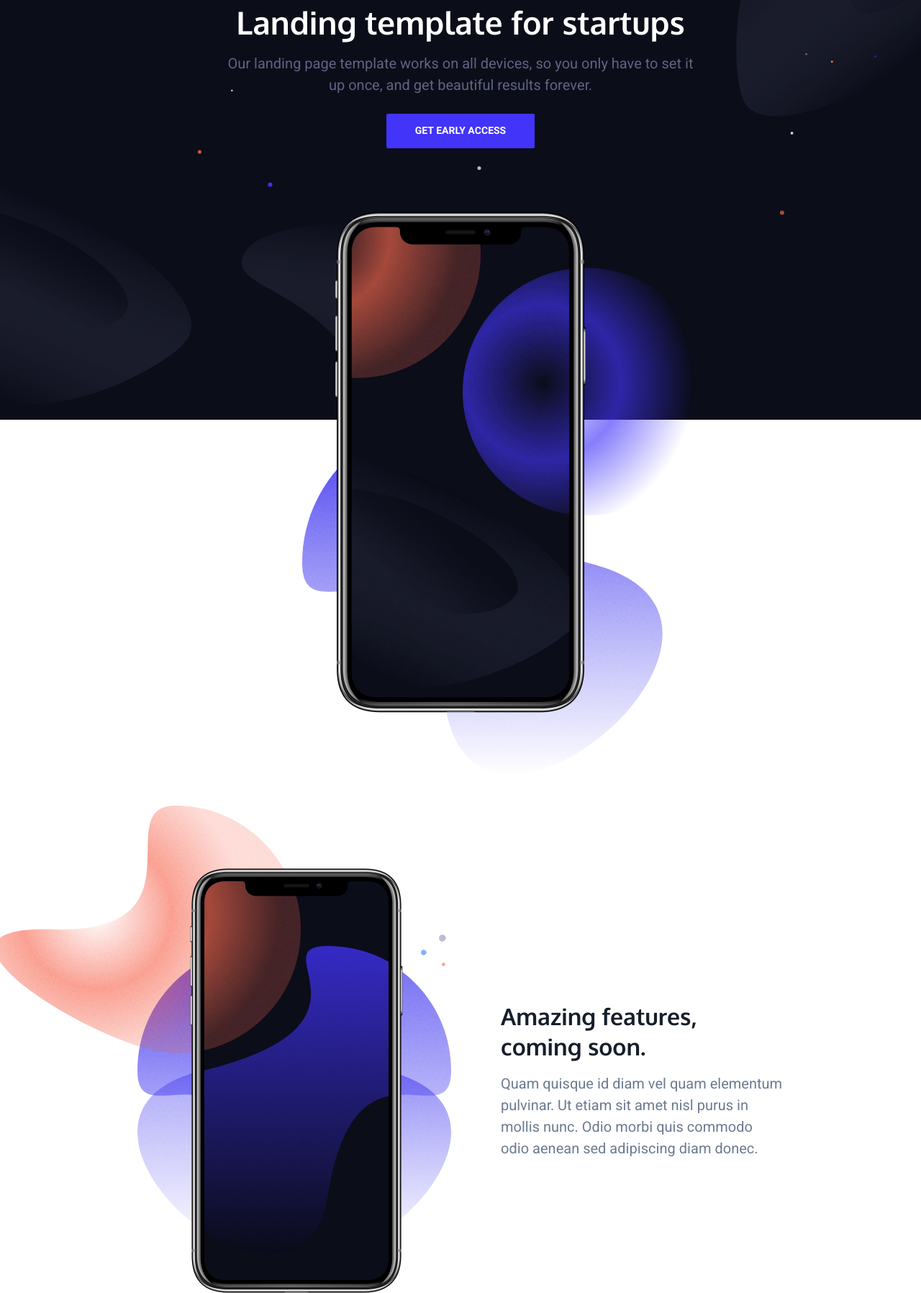
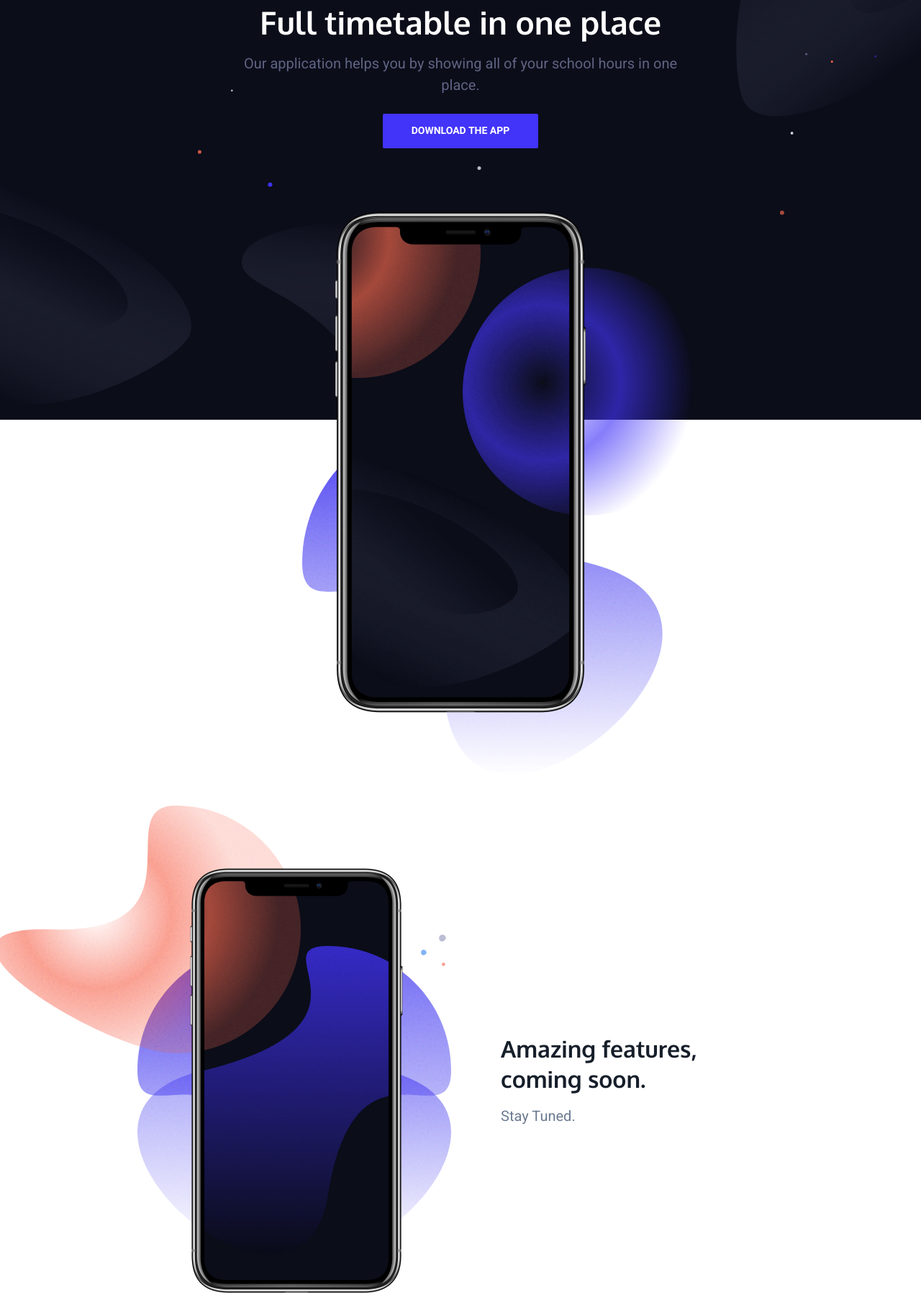
Before and after one commit to TimskiB/TimetableWebsite, a plain HTML site: page index.html in a window 1280 px wide. Shown: the part 156-1952 px from the top of the page at 72% size. Drawn offline with nearby package versions, Linux system fonts and the light colour scheme.

Commit message:
Update index.html

```diff
--- a/index.html
+++ b/index.html
@@ -4,7 +4,7 @@
     <meta charset="utf-8">
     <meta http-equiv="X-UA-Compatible" content="IE=edge">
     <meta name="viewport" content="width=device-width, initial-scale=1">
-    <title>Venus Template</title>
+    <title>School Timetable</title>
     <link href="https://fonts.googleapis.com/css?family=Heebo:400,700|Oxygen:700" rel="stylesheet">
     <link rel="stylesheet" href="dist/css/style.css">
     <script src="https://unpkg.com/scrollreveal@4.0.5/dist/scrollreveal.min.js"></script>
@@ -34,10 +34,10 @@
                 <div class="container-sm">
                     <div class="hero-inner">
 						<div class="hero-copy">
-	                        <h1 class="hero-title mt-0">Landing template for startups</h1>
-	                        <p class="hero-paragraph">Our landing page template works on all devices, so you only have to set it up once, and get beautiful results forever.</p>
+	                        <h1 class="hero-title mt-0">Full timetable in one place</h1>
+	                        <p class="hero-paragraph">Our application helps you by showing all of your school hours in one place.</p>
 	                        <div class="hero-cta">
-								<a class="button button-primary button-wide-mobile" href="#">Get early access</a>
+								<a class="button button-primary button-wide-mobile" href="#">Download the App</a>
 							</div>
 						</div>
 						<div class="mockup-container">
@@ -63,7 +63,7 @@
 								</div>
 								<div class="feature-extended-body is-revealing">
 									<h3 class="mt-0 mb-16">Amazing features, coming soon.</h3>
-									<p class="m-0">Quam quisque id diam vel quam elementum pulvinar. Ut etiam sit amet nisl purus in mollis nunc. Odio morbi quis commodo odio aenean sed adipiscing diam donec.</p>
+									<p class="m-0">Stay Tuned.</p>
 								</div>
 							</div>
 							<div class="feature-extended">
@@ -75,7 +75,7 @@
 								</div>
 								<div class="feature-extended-body is-revealing">
 									<h3 class="mt-0 mb-16">Amazing features, coming soon.</h3>
-									<p class="m-0">Quam quisque id diam vel quam elementum pulvinar. Ut etiam sit amet nisl purus in mollis nunc. Odio morbi quis commodo odio aenean sed adipiscing diam donec.</p>
+									<p class="m-0">Stay Tuned.</p>
 								</div>
 							</div>
 							<div class="feature-extended">
@@ -87,7 +87,7 @@
 								</div>
 								<div class="feature-extended-body is-revealing">
 									<h3 class="mt-0 mb-16">Amazing features, coming soon.</h3>
-									<p class="m-0">Quam quisque id diam vel quam elementum pulvinar. Ut etiam sit amet nisl purus in mollis nunc. Odio morbi quis commodo odio aenean sed adipiscing diam donec.</p>
+									<p class="m-0">Stay Tuned.</p>
 								</div>
 							</div>
 							<div class="feature-extended">
@@ -99,7 +99,7 @@
 								</div>
 								<div class="feature-extended-body is-revealing">
 									<h3 class="mt-0 mb-16">Amazing features, coming soon.</h3>
-									<p class="m-0">Quam quisque id diam vel quam elementum pulvinar. Ut etiam sit amet nisl purus in mollis nunc. Odio morbi quis commodo odio aenean sed adipiscing diam donec.</p>
+									<p class="m-0">Stay Tuned.</p>
 								</div>
 							</div>
 						</div>
@@ -120,7 +120,7 @@
 								<h2 class="section-title mt-0">Stay in the know</h2>
 								<p class="section-paragraph">Lorem ipsum is common placeholder text used to demonstrate the graphic elements of a document or visual presentation.</p>
 								<div class="cta-cta">
-									<a class="button button-primary button-wide-mobile" href="#">Get early access</a>
+									<a class="button button-primary button-wide-mobile" href="#">Download the App</a>
 								</div>
 							</div>
 						</div>
@@ -174,8 +174,8 @@
 									</svg>
 								</a>
 							</li>
-						</ul>
-						<div class="footer-copyright">&copy; 2018 Venus, all rights reserved</div>
+						</ul>s
+						<div class="footer-copyright">&copy; 2021 Tim B, all rights reserved</div>
 					</div>
 				</div>
 			</div>
```
